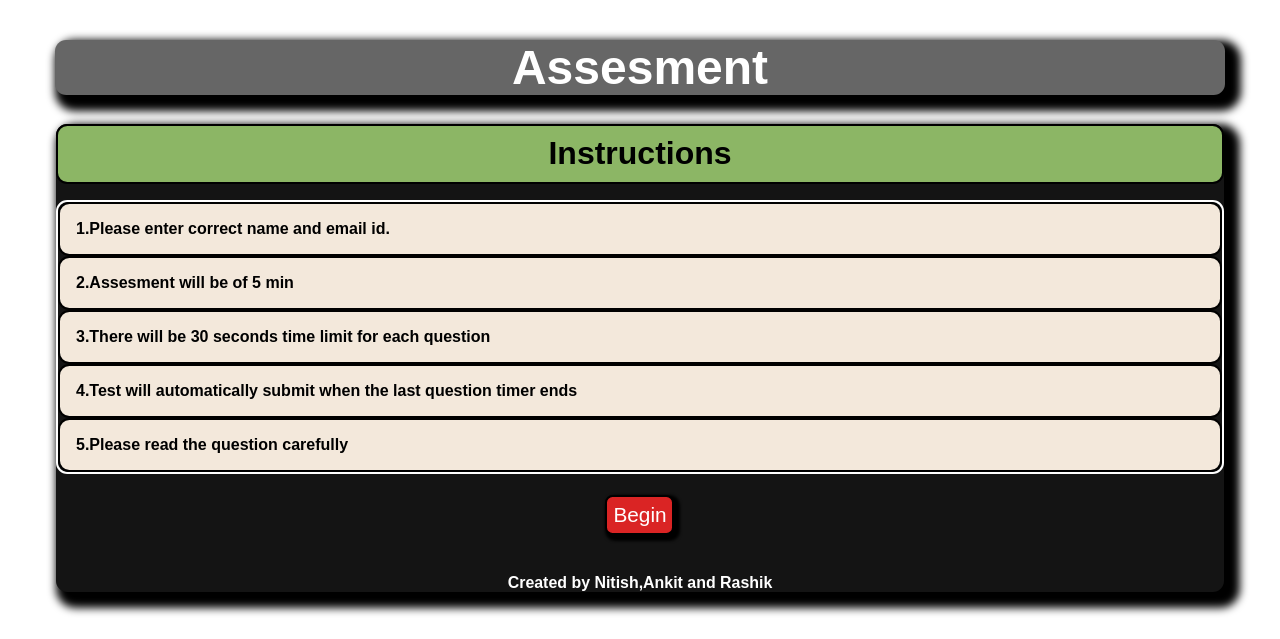
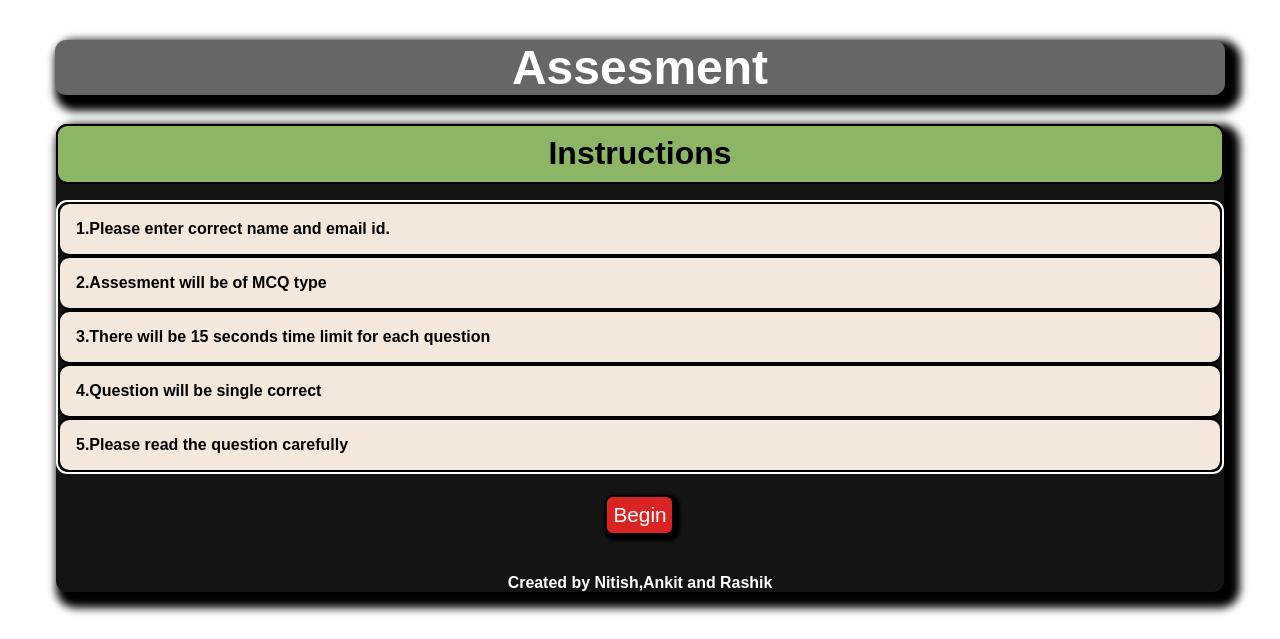
Before and after one commit to ankitraj7005/final_test, a Flask app: page / in a window 1280 px wide. Shown: the top 639 px of the page. Run offline with Flask 2, Linux system fonts and the light colour scheme.

Commit message:
Update info.html

```diff
--- a/templates/info.html
+++ b/templates/info.html
@@ -17,9 +17,9 @@
             <h2>Instructions</h2>
             <div class="ins-content">
                 <p><strong>1.Please enter correct name and email id.</strong></p>
-                <p><strong>2.Assesment will be of 5 min</strong></p>
-                <p><strong>3.There will be 30 seconds time limit for each question</strong></p>
-                <p><strong>4.Test will automatically submit when the last question timer ends</strong></p>
+                <p><strong>2.Assesment will be of MCQ type</strong></p>
+                <p><strong>3.There will be 15 seconds time limit for each question</strong></p>
+                <p><strong>4.Question will be single correct</strong></p>
                 <p><strong>5.Please read the question carefully</strong></p>
             </div>
             <form action='/' method="post">
```
